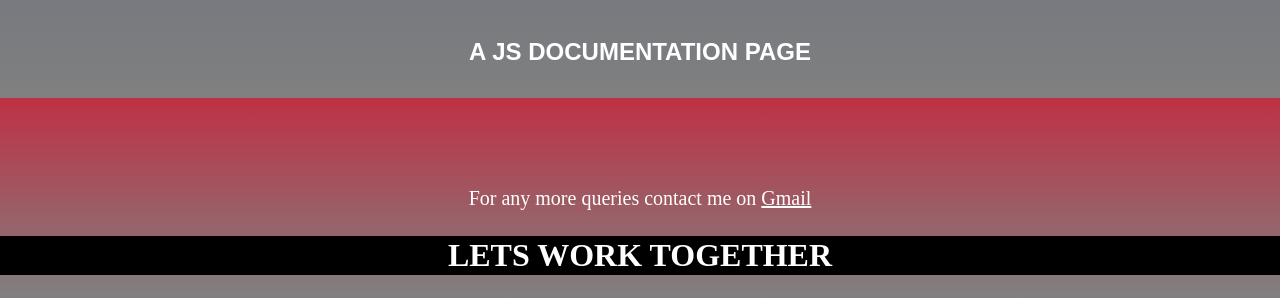
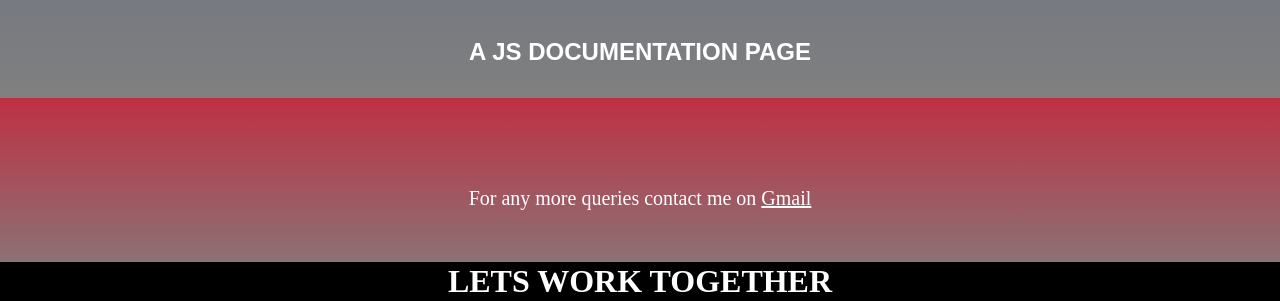
Before and after one commit to AbdulHadi168/portfolio-page, a plain HTML site: page index.html in a window 1280 px wide. Shown: the part 1317-1618 px from the top of the page. Drawn offline with Linux system fonts and the light colour scheme.

Commit message:
Update styles.css

```diff
--- a/styles.css
+++ b/styles.css
@@ -104,7 +104,7 @@ hr{
 .details{
   width:100%;
   text-align:center;
-  height:25vh;
+  height:25%;
   background:linear-gradient(
     var(--main-red),
     gray
@@ -115,7 +115,7 @@ hr{
   font-size:20px;
   height:30%;
   padding-top:7%;
-  padding-bottom:2%;
+  padding-bottom:4%;
 }
 .contact-details a{
   color:white;
```
